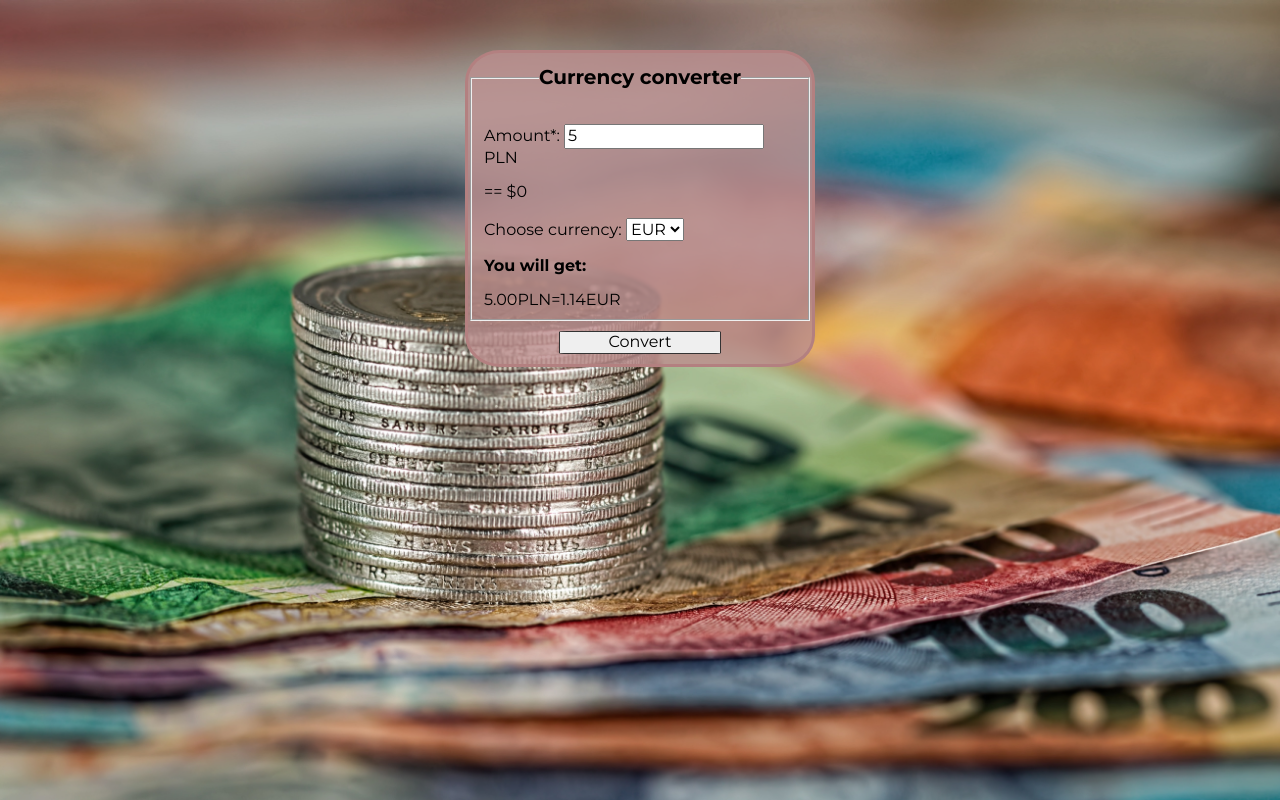
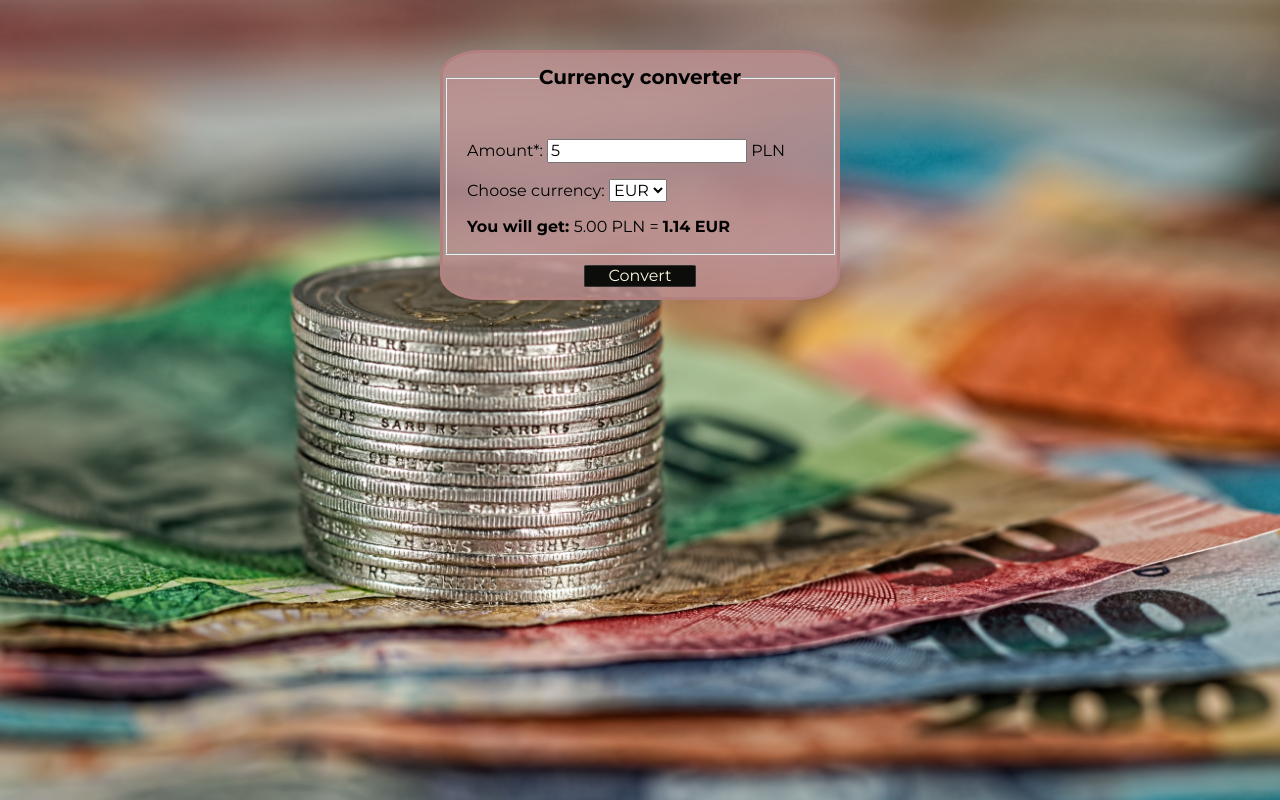
Before and after one commit to Tamarthy/Currency-converter, a plain HTML site: page index.html in a window 1280 px wide. Both pictures are taken after typing "5" into the empty fields and a click on the button "Convert". Drawn offline with nearby package versions, Linux system fonts and the light colour scheme.

Commit message:
visual changes

```diff
--- a/css/form.css
+++ b/css/form.css
@@ -1,6 +1,6 @@
 .form {
     background-color: rgba(188, 143, 143, 0.815);
-    max-width: 350px;
+    max-width: 400px;
     max-height: auto;
     /* czy da się dopasować rozmiar tego różowego bloku w zależności od tego jak wielkie są rzeczy w środku? (czyli naj np. zmienię czcionkę na dużo większą) */
     align-items: center;
@@ -11,22 +11,30 @@
     border-radius: 10%;
 }
 
+.form__fieldset{
+    padding: 20px 20px 0px;
+
+}
 .form__legend {
     text-align: center;
 }
-.form__title{
+
+.form__title {
     font-size: 20px;
 }
-.form__buttonArea{
+
+.form__buttonArea {
     display: flex;
     justify-content: center;
     /* czy da się inaczej wyśrodkwać przycisk button nie używając flexa? */
     padding: 10px;
 }
+
 .form__button {
     border: hsl(0, 0%, 20%) solid 1px;
     border-radius: 5%;
-    width: 50%;
-    margin: 0 ;
-
+    width: 30%;
+    margin: 0;
+    background-color: rgb(12, 12, 11);
+    color: cornsilk
 }
--- a/index.html
+++ b/index.html
@@ -18,14 +18,15 @@
 
 <body class="body backgroundImage">
     <form class="form js-form">
-        <fieldset>
+        <fieldset class="form__fieldset">
             <legend class="form__legend">
                 <h1 class="form__title">Currency converter</h1>
             </legend>
             <p>Amount*:
                 <label><input type="number" min="0" step="0.01" class="js-amount" required></label>
                 PLN
-            </p> == $0
+            </p>
+            <!-- Co oznacza? == $0 Widziałam że dużo osób miało w kodzie-->
             <p>Choose currency:
                 <select name="tocurrency" class="js-currency">
                     <option value="EUR">EUR</option>
@@ -33,8 +34,10 @@
                     <option value="CZK">CZK</option>
                 </select>
             </p>
-            <p><strong>You will get:</strong></p>
-            <span class="js-result"></span>
+            <!-- jak dodać tutaj linię przerwy? czy muszę zamykać "you will get" w jakimś bloku? -->
+            <!-- jak wstawić jeszcze jedną spację po 'you will get:  ?' -->
+            <p><strong>You will get: </strong>
+            <span class="js-result"></span></p>
         </fieldset>
         <div class="form__buttonArea">
             <button class="form__button">Convert</button>
--- a/js/script.js
+++ b/js/script.js
@@ -17,7 +17,7 @@
     };
     const upDateResultText = (amount, result, currency) => {
         const resultElement = document.querySelector(".js-result");
-        resultElement.innerHTML = `${amount.toFixed(2)}PLN=${result.toFixed(2)}${currency}`;
+        resultElement.innerHTML = `  ${amount.toFixed(2)} PLN = <strong>${result.toFixed(2)} ${currency}</strong>`;
     };
 
     const onFormSubmit = (event) => {
```
